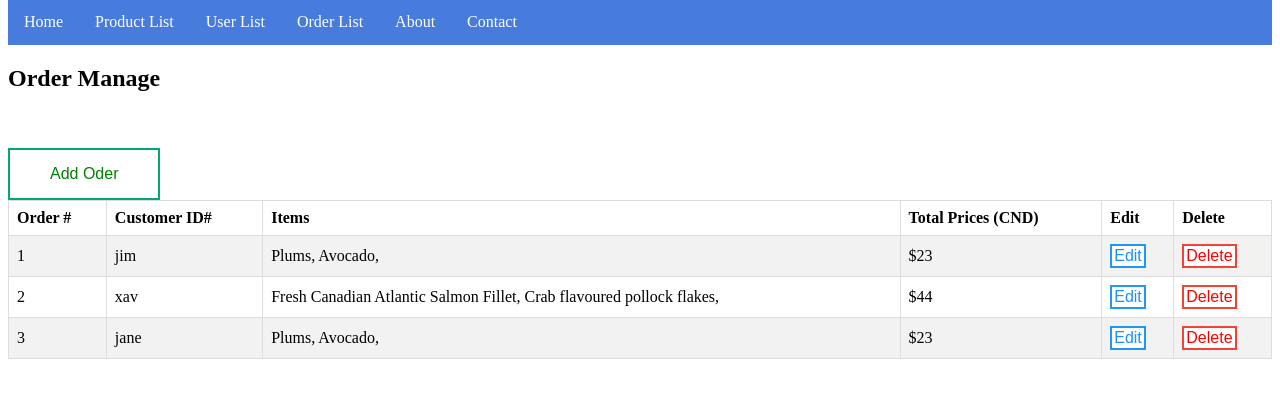
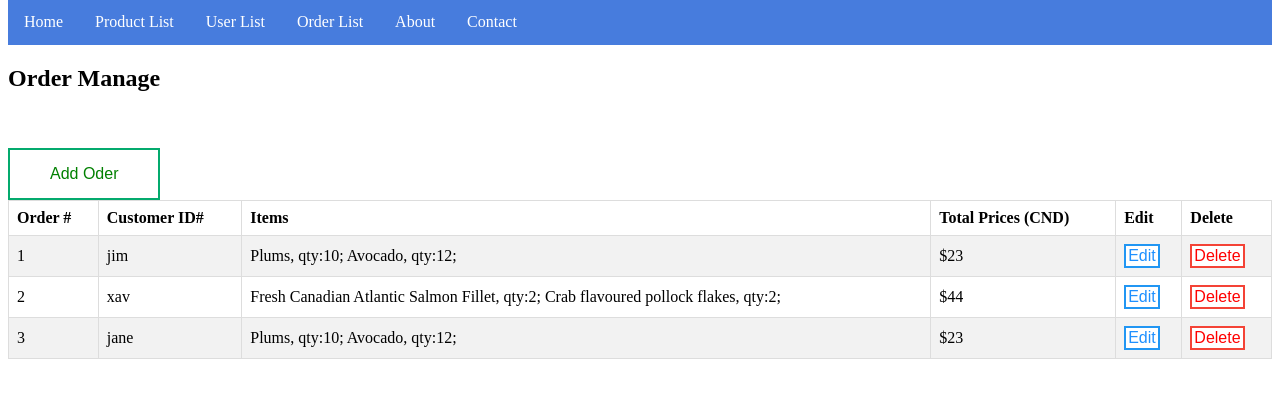
Before and after one commit to broxzhang/groceryApp, a PHP site: page /backStoreOrderList.php in a window 1280 px wide. Shown: the part 226-624 px from the top of the page. Run offline with PHP 8.4, Linux system fonts and the light colour scheme.

Commit message:
order table

```diff
--- a/backStoreOrderList.php
+++ b/backStoreOrderList.php
@@ -95,7 +95,8 @@ foreach ($xml->oder as $ftpxml) {
 <td>
     <?php
     foreach ($ftpxml->products->product as $ftpxml2) {
-        echo $ftpxml2->productName . ", ";
+        echo $ftpxml2->productName . ", qty:";
+        echo $ftpxml2->quantity . "; ";
     } ?>
 <td>
     <?php echo $ftpxml->totalprice; ?>
```
